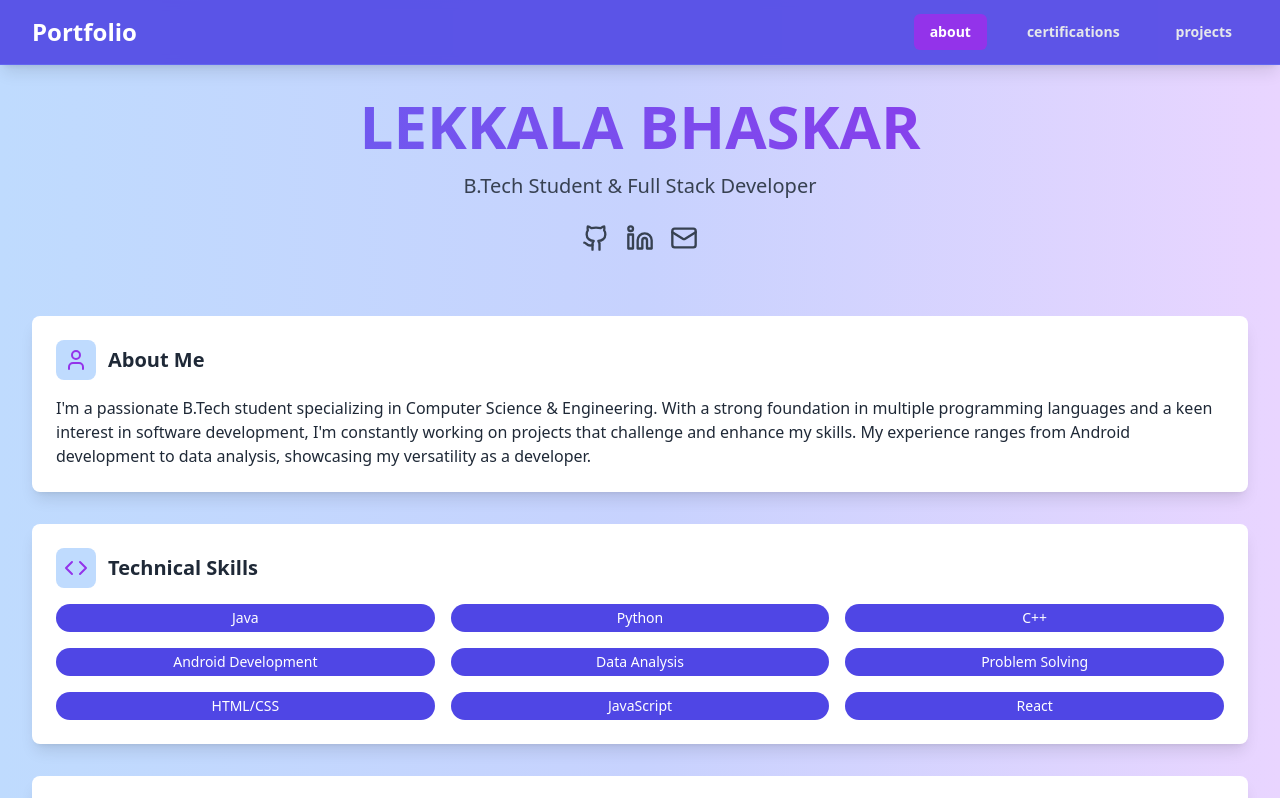
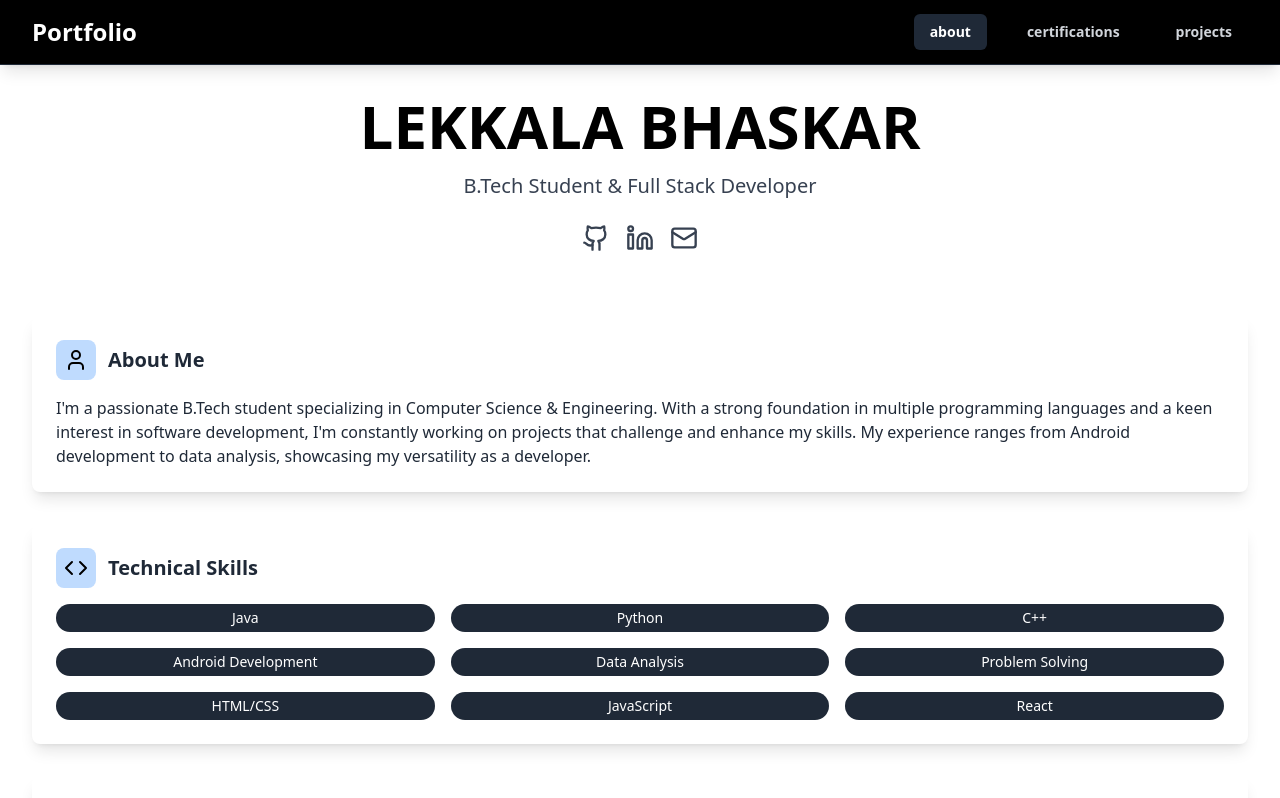
Before and after one commit to LEKKALA-BHASKAR/portfolio, a React (Vite) app: page / in a window 1280 px wide. Shown: the top 798 px of the page. Built offline with nearby package versions, Linux system fonts and the light colour scheme.

Commit message:
Update App.tsx

```diff
--- a/src/App.tsx
+++ b/src/App.tsx
@@ -1,5 +1,5 @@
 import React, { useState } from 'react';
-import { Github, Linkedin, Mail, ExternalLink, Award, User, Code, Briefcase, BookOpen } from 'lucide-react';
+import { Github, Linkedin, Mail, User, Code, BookOpen } from 'lucide-react';
 import ProfileCard from './components/ProfileCard';
 import CertificationCard from './components/CertificationCard';
 import ProjectCard from './components/ProjectCard';
@@ -66,21 +66,21 @@ function App() {
     'JavaScript', 'React'
   ];
 
-   return (
-    <div className="min-h-screen bg-gradient-to-r from-blue-200 via-indigo-200 to-purple-200 text-gray-800">
-      <nav className="fixed top-0 w-full bg-indigo-600/90 backdrop-blur-sm z-50 border-b border-indigo-500 shadow-lg">
+  return (
+    <div className="min-h-screen bg-white text-gray-900">
+      <nav className="fixed top-0 w-full bg-black text-white z-50 border-b border-gray-800 shadow-lg">
         <div className="max-w-7xl mx-auto px-4 sm:px-6 lg:px-8">
           <div className="flex items-center justify-between h-16">
-            <span className="text-2xl font-bold text-white">Portfolio</span>
+            <span className="text-2xl font-bold">Portfolio</span>
             <div className="flex space-x-6">
               {['about', 'certifications', 'projects'].map((section) => (
                 <button
                   key={section}
-                  onClick={() => setActiveSection(section)}
+                  onClick={() => setActiveSection(section )}
                   className={`px-4 py-2 rounded-md text-sm font-semibold transition-colors
                     ${activeSection === section
-                      ? 'bg-purple-600 text-white'
-                      : 'text-gray-200 hover:bg-indigo-500 hover:text-white'}`}
+                      ? 'bg-gray-800 text-white'
+                      : 'text-gray-300 hover:bg-gray-700 hover:text-white'}`}
                 >
                   {section}
                 </button>
@@ -92,7 +92,7 @@ function App() {
 
       <main className="pt-24 pb-12 px-4 sm:px-6 lg:px-8 max-w-7xl mx-auto">
         <div className="text-center mb-16">
-          <h1 className="text-5xl sm:text-6xl font-bold mb-4 text-transparent bg-clip-text bg-gradient-to-r from-indigo-500 to-purple-600">
+          <h1 className="text-5xl sm:text-6xl font-bold mb-4 text-black">
             LEKKALA BHASKAR
           </h1>
           <p className="text-xl text-gray-700 mb-6">B.Tech Student & Full Stack Developer</p>
@@ -114,16 +114,16 @@ function App() {
             <div className="space-y-8 animate-fadeIn">
               <ProfileCard
                 title="About Me"
-                icon={<User className="w-6 h-6 text-purple-600" />}
+                icon={<User  className="w-6 h-6 text-black" />}
                 content="I'm a passionate B.Tech student specializing in Computer Science & Engineering. With a strong foundation in multiple programming languages and a keen interest in software development, I'm constantly working on projects that challenge and enhance my skills. My experience ranges from Android development to data analysis, showcasing my versatility as a developer."
               />
               <ProfileCard
                 title="Technical Skills"
-                icon={<Code className="w-6 h-6 text-purple-600" />}
+                icon={<Code className="w-6 h-6 text-black" />}
                 content={
                   <div className="grid grid-cols-2 sm:grid-cols-3 gap-4">
                     {skills.map((skill) => (
-                      <span key={skill} className="bg-indigo-600 rounded-full px-4 py-1 text-sm text-white text-center">
+                      <span key={skill} className="bg-gray-800 rounded-full px-4 py-1 text-sm text-white text-center">
                         {skill}
                       </span>
                     ))}
@@ -132,7 +132,7 @@ function App() {
               />
               <ProfileCard
                 title="Education"
-                icon={<BookOpen className="w-6 h-6 text-purple-600" />}
+                icon={<BookOpen className="w-6 h-6 text-black" />}
                 content={
                   <div className="space-y-4">
                     <div>
```
